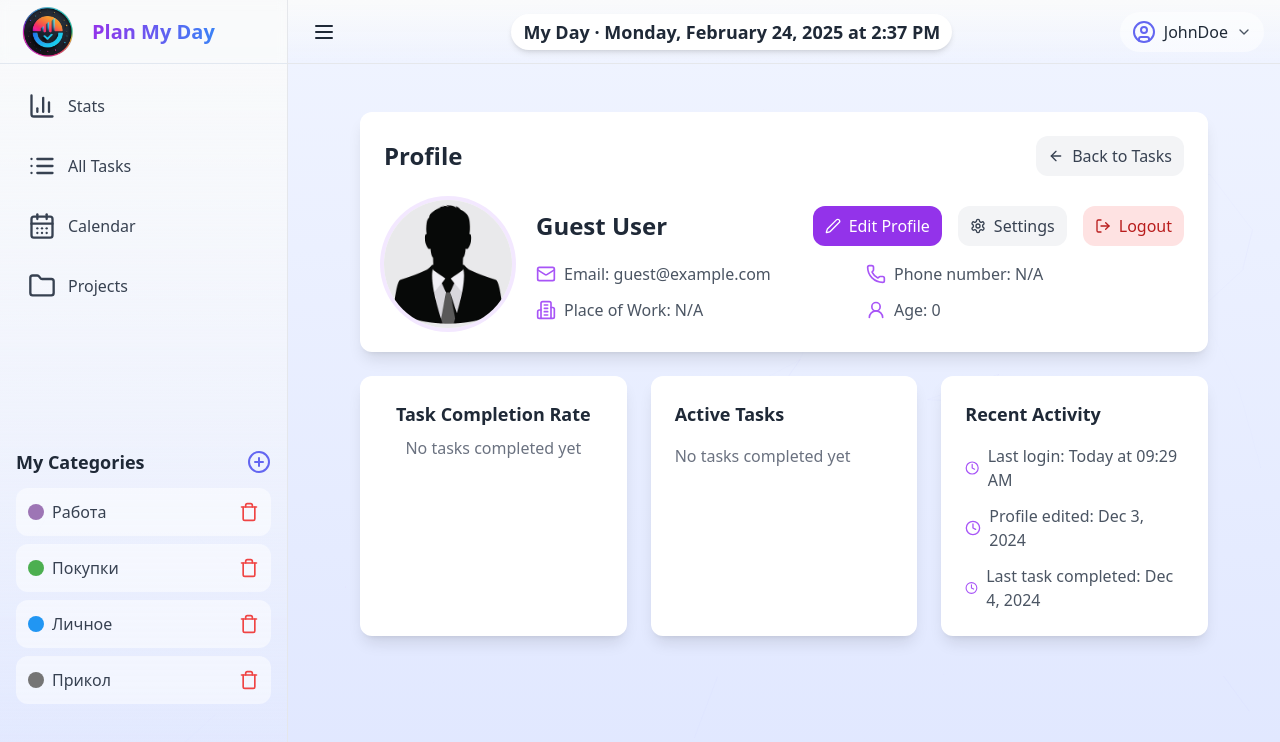
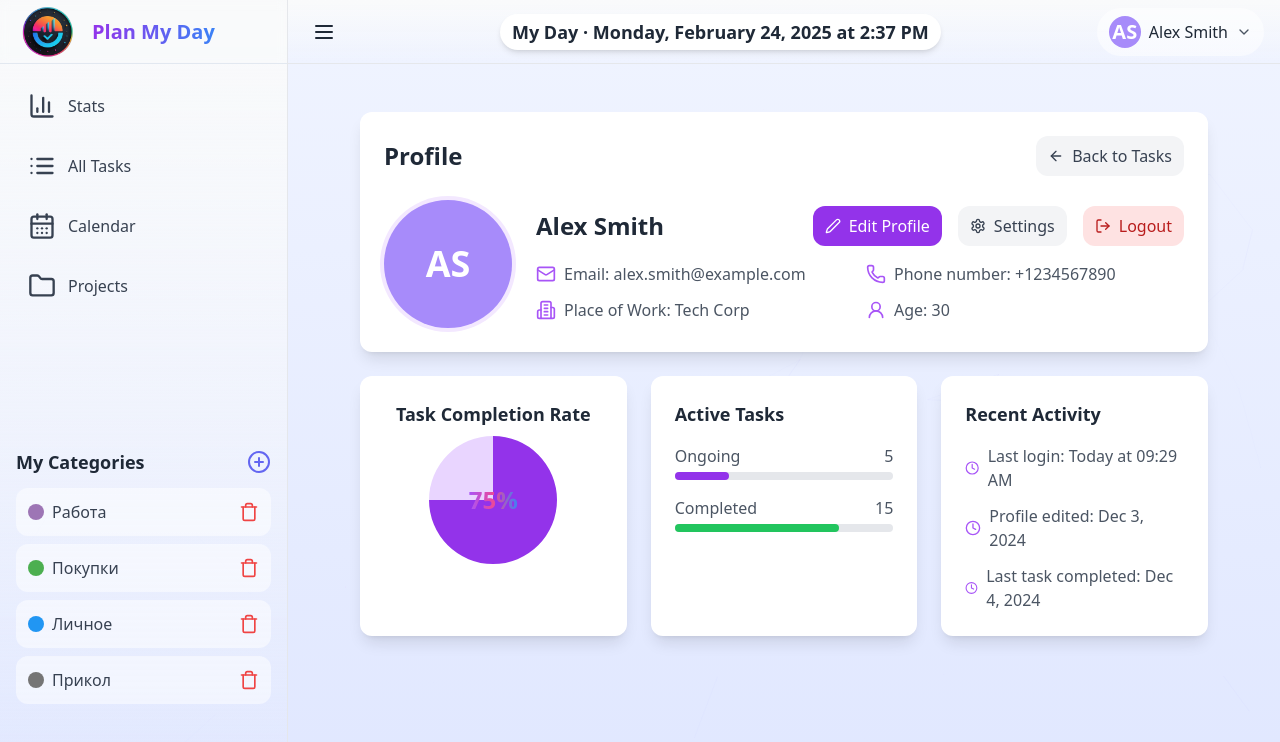
Before and after one commit to Vlados-XiMiK/Plan-My-Day-UI, a Next.js app: page /dashboard/profile in a window 1280 px wide. Shown: the top 742 px of the page. Built offline with nearby package versions, Linux system fonts and the light colour scheme.

Commit message:
update user image, user/header pages, types

```diff
--- a/src/app/dashboard/layout.tsx
+++ b/src/app/dashboard/layout.tsx
@@ -5,6 +5,7 @@ import Sidebar from '@/components/main/Sidebar'
 import Header from '@/components/main/Header'
 import { AnimatedBackground, LightAnimatedBackground } from "@/components/ui/animated-background"
 import { useTheme } from "next-themes"
+import { UserProvider } from "@/contexts/UserContext"
 
 export default function DashboardLayout({ children }: { children: React.ReactNode }) {
   const { theme } = useTheme()
@@ -27,6 +28,7 @@ export default function DashboardLayout({ children }: { children: React.ReactNod
   const toggleSidebarCollapse = () => setIsSidebarCollapsed(!isSidebarCollapsed)
 
   return (
+    <UserProvider>
     <div className="flex h-screen overflow-hidden bg-white dark:bg-[#1a1a2e] relative">
       <div className="absolute inset-0 z-0">
         {theme === "dark" ? <AnimatedBackground /> : <LightAnimatedBackground />}
@@ -55,5 +57,6 @@ export default function DashboardLayout({ children }: { children: React.ReactNod
         )}
       </div>
     </div>
+    </UserProvider>
   )
 }
--- a/src/components/main/Header.tsx
+++ b/src/components/main/Header.tsx
@@ -2,14 +2,16 @@
 
 import { useRouter } from "next/navigation";
 import { useState, useRef, useEffect } from "react";
-import { UserCircle, LogOut, Menu, ChevronDown, User2, Settings } from "lucide-react";
+import { LogOut, Menu, ChevronDown, User2, Settings } from "lucide-react";
 import { format } from "date-fns";
 import { uk, enUS } from "date-fns/locale";
 import { useLanguage } from "@/contexts/LanguageContext";
+import { useUser } from "@/contexts/UserContext";
 import en from "@/translations/en.json";
 import ukTranslations from "@/translations/uk.json";
 import { useTheme } from "next-themes";
 import SettingsPopup from "@/components/main/pop-up/SettingsPopup";
+import Avatar from "@/components/ui/Avatar";
 
 interface HeaderProps {
   toggleSidebar: () => void;
@@ -26,13 +28,13 @@ export default function Header({ toggleSidebar, toggleCollapse, isCollapsed, onP
   const dropdownRef = useRef<HTMLDivElement>(null);
   const { language } = useLanguage();
   const { theme } = useTheme();
+  const { user } = useUser();
   const [isDarkTheme, setIsDarkTheme] = useState(false);
   const t = language === "uk" ? ukTranslations : en;
 
   const locale = language === "uk" ? uk : enUS;
   const now = new Date();
 
-  // Adaptive date format
   const dateFormatDesktop = language === "uk" ? "EEEE, MMMM d, yyyy" : "EEEE, MMMM d, yyyy 'at' h:mm a";
   const dateFormatMobile = language === "uk" ? "d MMMM yyyy" : "MMM d, yyyy";
   let formattedDate = format(now, isDesktop ? dateFormatDesktop : dateFormatMobile, { locale });
@@ -72,14 +74,16 @@ export default function Header({ toggleSidebar, toggleCollapse, isCollapsed, onP
       }
     };
     document.addEventListener("mousedown", handleClickOutside);
-    return () => document.addEventListener("mousedown", handleClickOutside);
+    return () => document.removeEventListener("mousedown", handleClickOutside);
   }, []);
+
+  const userName = user?.name || "Unknown User"; // Используем данные из контекста
 
   return (
     <header
       className={`sticky top-0 z-40 flex h-16 items-center justify-between px-4 transition-colors duration-300
         ${isDarkTheme
-          ? "bg-gradient-to-b from-purple-950 to_gray-900 border-b border-purple-900"
+          ? "bg-gradient-to-b from-purple-950 to-gray-900 border-b border-purple-900"
           : "bg-gradient-to-b from-gray-50 to-beige-100 border-b border-gray-200"}`}
     >
       <button
@@ -90,7 +94,6 @@ export default function Header({ toggleSidebar, toggleCollapse, isCollapsed, onP
         <Menu className={`h-6 w-6 ${isDarkTheme ? "text-gray-100" : "text-gray-800"}`} />
       </button>
 
-      {/* Adaptive block with date */}
       <div className="flex-1 flex justify-center mx-2">
         <div className="inline-block bg-white dark:bg-[#2a2a3e] rounded-full px-3 py-1 shadow-md max-w-full overflow-hidden">
           <h2
@@ -109,8 +112,8 @@ export default function Header({ toggleSidebar, toggleCollapse, isCollapsed, onP
             isDarkTheme ? "bg-purple-900/50 hover:bg-purple-800/50 text-gray-100" : "bg-white/50 hover:bg-gray-100 text-gray-800"
           }`}
         >
-          <UserCircle className={`h-6 w-6 ${isDarkTheme ? "text-purple-400" : "text-indigo-500"}`} />
-          <span className="font-medium hidden sm:inline">JohnDoe</span>
+          <Avatar name={userName} size="small" />
+          <span className="font-medium hidden sm:inline">{userName}</span>
           <ChevronDown
             className={`h-4 w-4 ${isDarkTheme ? "text-gray-300" : "text-gray-600"} ${showDropdown ? "rotate-180" : ""}`}
           />
@@ -160,7 +163,6 @@ export default function Header({ toggleSidebar, toggleCollapse, isCollapsed, onP
         )}
       </div>
 
-      {/* Settings Popup */}
       <SettingsPopup isOpen={isSettingsOpen} onClose={() => setIsSettingsOpen(false)} />
     </header>
   );
--- a/src/components/main/Profile.tsx
+++ b/src/components/main/Profile.tsx
@@ -2,7 +2,6 @@
 
 import { useRouter } from "next/navigation";
 import { useState, useEffect } from "react";
-import Image from "next/image";
 import {
   User2,
   Mail,
@@ -16,48 +15,23 @@ import {
 } from "lucide-react";
 import { PieChart } from "@/components/ui/pie-chart";
 import EditProfilePopup from "@/components/main/pop-up/EditProfilePopup";
-import SettingsPopup from "@/components/main/pop-up/SettingsPopup"; // Додаємо імпорт попапу налаштувань
-import { useLanguage } from "@/contexts/LanguageContext"; // Додано для локалізації
-import en from "@/translations/en.json"; // Додано для локалізації
-import ukTranslations from "@/translations/uk.json"; // Додано для локалізації
+import SettingsPopup from "@/components/main/pop-up/SettingsPopup";
+import { useLanguage } from "@/contexts/LanguageContext";
+import { useUser } from "@/contexts/UserContext";
+import en from "@/translations/en.json";
+import ukTranslations from "@/translations/uk.json";
+import Avatar from "@/components/ui/Avatar";
+import Loader from "@/components/ui/preloader";
 
-interface ProfileStats {
-  completedTasks: number;
-  ongoingTasks: number;
-  totalTasks: number;
-}
-
-interface ProfileProps {
-  user?: {
-    name: string;
-    email: string;
-    phone: string;
-    workplace: string;
-    age: number;
-    avatarUrl: string;
-  };
-  stats?: ProfileStats;
-  onBackToTasks?: () => void;
-}
-
-export default function Profile({
-  user = {
-    name: "Guest User",
-    email: "guest@example.com",
-    phone: "N/A",
-    workplace: "N/A",
-    age: 0,
-    avatarUrl: "/profile-image.jpg",
-  },
-  stats = { completedTasks: 0, ongoingTasks: 0, totalTasks: 0 },
-}: ProfileProps) {
+export default function Profile() {
   const [isEditing, setIsEditing] = useState(false);
-  const [isSettingsOpen, setIsSettingsOpen] = useState(false); // Додаємо стан для попапу налаштувань
+  const [isSettingsOpen, setIsSettingsOpen] = useState(false);
   const [isDesktop, setIsDesktop] = useState(false);
+  const { user, stats } = useUser();
   const completionRate = stats.totalTasks > 0 ? Math.round((stats.completedTasks / stats.totalTasks) * 100) : 0;
   const router = useRouter();
-  const { language } = useLanguage(); // Отримуємо мову для локалізації
-  const t = language === "uk" ? ukTranslations : en; // Вибираємо переклади
+  const { language } = useLanguage();
+  const t = language === "uk" ? ukTranslations : en;
 
   useEffect(() => {
     const updateIsDesktop = () => setIsDesktop(window.innerWidth >= 768);
@@ -66,12 +40,15 @@ export default function Profile({
     return () => window.removeEventListener("resize", updateIsDesktop);
   }, []);
 
+  // Проверяем, есть ли данные пользователя, если нет — показываем "Loading..."
+  if (!user) {
+    return <Loader />;
+  }
+
   return (
     <div className="max-w-4xl mx-auto p-4 sm:p-6 space-y-6 animate-fadeIn relative min-h-screen">
       <div className="relative z-20">
-
         <div className="bg-white dark:bg-[#2a2a3e] rounded-xl shadow-lg p-6 transition-all duration-300 hover:shadow-xl animate-scaleIn">
-          {/* Profile Header */}
           <div className="flex justify-between items-center mb-6">
             <h1 className="text-2xl font-bold text-gray-800 dark:text-gray-100">
               {t.profile.title || "Profile"}
@@ -85,23 +62,13 @@ export default function Profile({
             </button>
           </div>
 
-          {/* Main Profile Card */}
           <div className="flex flex-col sm:flex-row items-center gap-6">
-            {/* Avatar Section */}
-            <div className="relative w-32 h-32 rounded-full overflow-hidden ring-4 ring-purple-100 dark:ring-purple-900">
-  <Image
-    src={user?.avatarUrl ?? "/profile-image.jpg"}
-    alt={t.profile.avatarAlt || "Profile"}
-    fill
-    style={{ objectFit: "cover" }}
-  />
-</div>
+            <Avatar name={user.name.split(" ")[0]} surname={user.name.split(" ")[1]} />
 
-            {/* User Info Section */}
             <div className="flex-1 space-y-4 text-center sm:text-left">
               <div className="flex flex-col sm:flex-row justify-between items-center">
                 <h2 className="text-2xl font-bold text-gray-800 dark:text-gray-100 mb-4 sm:mb-0">
-                  {user?.name ?? "Guest User"}
+                  {user.name}
                 </h2>
                 <div className="space-y-2 sm:space-y-0 sm:space-x-4">
                   <button
@@ -134,29 +101,27 @@ export default function Profile({
               <div className="grid grid-cols-1 sm:grid-cols-2 gap-3">
                 <div className="flex items-center space-x-2 text-gray-600 dark:text-gray-400">
                   <Mail className="w-5 h-5 text-purple-500 dark:text-purple-400" />
-                  <span>{t.profile.emailLabel || "Email"}: {user?.email ?? "N/A"}</span>
+                  <span>{t.profile.emailLabel || "Email"}: {user.email}</span>
                 </div>
                 <div className="flex items-center space-x-2 text-gray-600 dark:text-gray-400">
                   <Phone className="w-5 h-5 text-purple-500 dark:text-purple-400" />
-                  <span>{t.profile.phoneLabel || "Phone number"}: {user?.phone ?? "N/A"}</span>
+                  <span>{t.profile.phoneLabel || "Phone number"}: {user.phone}</span>
                 </div>
                 <div className="flex items-center space-x-2 text-gray-600 dark:text-gray-400">
                   <Building2 className="w-5 h-5 text-purple-500 dark:text-purple-400" />
-                  <span>{t.profile.workplaceLabel || "Place of work"}: {user?.workplace ?? "N/A"}</span>
+                  <span>{t.profile.workplaceLabel || "Place of work"}: {user.workplace}</span>
                 </div>
                 <div className="flex items-center space-x-2 text-gray-600 dark:text-gray-400">
                   <User2 className="w-5 h-5 text-purple-500 dark:text-purple-400" />
-                  <span>{t.profile.ageLabel || "Age"}: {user?.age ?? "N/A"}</span>
+                  <span>{t.profile.ageLabel || "Age"}: {user.age}</span>
                 </div>
               </div>
             </div>
           </div>
         </div>
 
-        {/* Settings Popup */}
         <SettingsPopup isOpen={isSettingsOpen} onClose={() => setIsSettingsOpen(false)} />
 
-        {/* Statistics Cards */}
         <div className="grid grid-cols-1 sm:grid-cols-2 lg:grid-cols-3 gap-6 mt-6">
           <div className="bg-white dark:bg-[#2a2a3e] rounded-xl shadow-lg p-4 sm:p-6 transition-all duration-300 hover:shadow-xl">
             <div className="text-center">
--- a/src/components/main/pop-up/TaskCreationPopup.tsx
+++ b/src/components/main/pop-up/TaskCreationPopup.tsx
@@ -7,7 +7,7 @@ import { useNotification } from '@/contexts/notification-context'
 import { HTMLAttributes } from 'react'
 import { useTheme } from 'next-themes' // Добавляем useTheme для управления темой
 
-import type { Task, User, Group } from '@/types'
+import type { Task,} from '@/types'
 
 // type for motion.div
 type MotionDivProps = MotionProps & HTMLAttributes<HTMLDivElement>
@@ -17,8 +17,6 @@ interface TaskCreationPopupProps {
   onClose: () => void
   onSave: (task: Task) => void
   categories: string[]
-  users: User[]
-  groups: Group[]
 }
 
 export default function TaskCreationPopup({ isOpen, onClose, onSave, categories }: TaskCreationPopupProps) {
--- a/src/components/main/pop-up/TaskEditPopup.tsx
+++ b/src/components/main/pop-up/TaskEditPopup.tsx
@@ -7,7 +7,7 @@ import { useNotification } from '@/contexts/notification-context'
 import { HTMLAttributes } from 'react'
 import { useTheme } from 'next-themes' // Добавляем useTheme для управления темой
 
-import type { User, Group, Task } from '@/types'
+import type { Task } from '@/types'
 
 // type for motion.div
 type MotionDivProps = MotionProps & HTMLAttributes<HTMLDivElement>
@@ -30,8 +30,6 @@ interface TaskEditPopupProps {
     priority: string
   }
   task: Task
-  users: User[]
-  groups: Group[]
 }
 
 export default function TaskEditPopup({
--- /dev/null
+++ b/src/components/ui/Avatar.tsx
@@ -0,0 +1,32 @@
+"use client";
+
+import { AvatarProps } from "@/types"
+
+
+export default function Avatar({ name, surname, size = "large" }: AvatarProps) {
+
+  const getInitials = () => {
+    const nameParts = name?.split(" ") || [];
+    const nameInitial = nameParts[0]?.[0] || "";
+    const surnameInitial = (surname || nameParts[1])?.[0] || "";
+    return `${nameInitial}${surnameInitial}`.toUpperCase() || "?";
+  };
+
+  const sizes = {
+    small: { width: "w-8", height: "h-8", text: "text-xl" },
+    large: { width: "w-32", height: "h-32", text: "text-4xl" },
+  };
+
+  const { width, height, text } = sizes[size] || sizes.large;
+
+  return (
+    <div
+      className={`relative ${width} ${height} rounded-full overflow-hidden flex items-center justify-center ${text} font-bold text-white ${
+        size === "large" ? "ring-4 ring-purple-100 dark:ring-purple-900" : ""
+      }`}
+      style={{ backgroundColor: "#A78BFA" }}
+    >
+      {getInitials()}
+    </div>
+  );
+}
--- /dev/null
+++ b/src/contexts/UserContext.tsx
@@ -0,0 +1,68 @@
+"use client";
+
+import { createContext, useContext, useState, useEffect } from "react";
+
+import { User, ProfileStats, UserContextType } from "@/types"
+
+
+const UserContext = createContext<UserContextType | undefined>(undefined);
+
+export function UserProvider({ children }: { children: React.ReactNode }) {
+  const [user, setUser] = useState<User | null>(null);
+  const [stats, setStats] = useState<ProfileStats>({ completedTasks: 0, ongoingTasks: 0, totalTasks: 0 });
+
+  useEffect(() => {
+    // Устанавливаем статические данные пользователя
+    const staticUser: User = {
+      name: "Alex Smith",
+      email: "alex.smith@example.com",
+      phone: "+1234567890",
+      workplace: "Tech Corp",
+      age: 30,
+    };
+    setUser(staticUser);
+
+    // Устанавливаем статические данные для статистики задач
+    const staticStats: ProfileStats = {
+      completedTasks: 15,
+      ongoingTasks: 5,
+      totalTasks: 20,
+    };
+    setStats(staticStats);
+
+    // Позже здесь можно будет добавить fetch к базе данных
+    /*
+    const fetchUserAndStats = async () => {
+      try {
+        const userResponse = await fetch("/api/user?email=guest@example.com");
+        if (userResponse.ok) {
+          const userData = await userResponse.json();
+          setUser(userData);
+        }
+        const statsResponse = await fetch("/api/stats?email=guest@example.com");
+        if (statsResponse.ok) {
+          const statsData = await statsResponse.json();
+          setStats(statsData);
+        }
+      } catch (error) {
+        console.error("Failed to fetch user or stats:", error);
+      }
+    };
+    fetchUserAndStats();
+    */
+  }, []);
+
+  return (
+    <UserContext.Provider value={{ user, stats, setUser, setStats }}>
+      {children}
+    </UserContext.Provider>
+  );
+}
+
+export function useUser() {
+  const context = useContext(UserContext);
+  if (!context) {
+    throw new Error("useUser must be used within a UserProvider");
+  }
+  return context;
+}
```
Also changed, not shown: src/components/main/Tasks.tsx (+1 -7 lines), src/components/ui/preloader.tsx (+4 -15 lines), src/types.ts (+74 -27 lines). Lines whose indentation alone changed are shown as unchanged.
